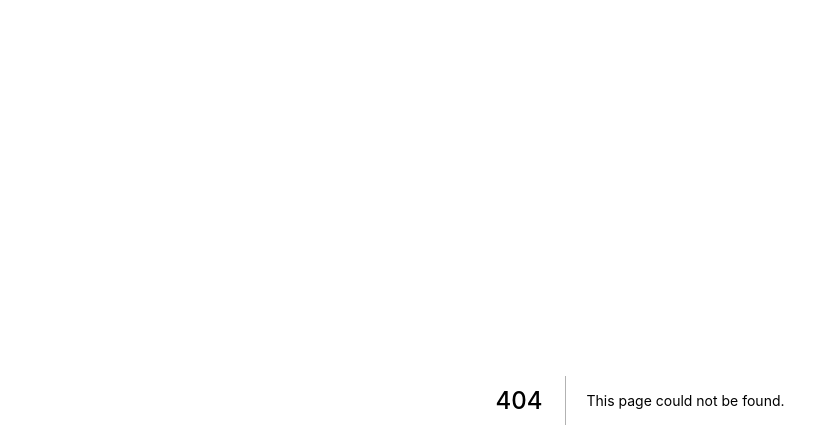
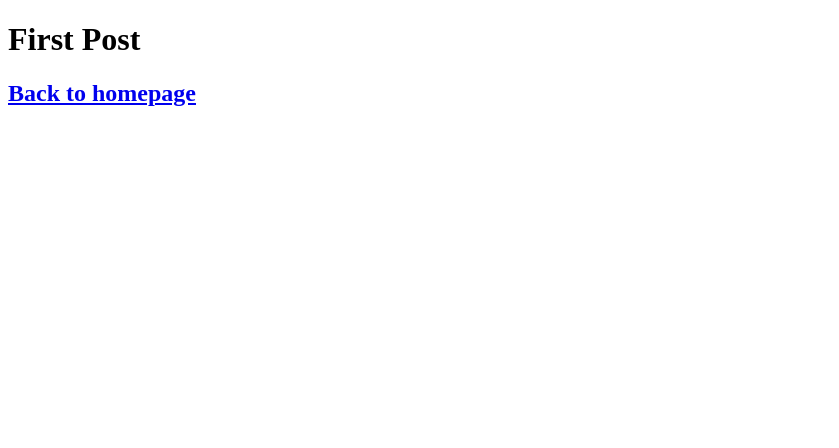
Before and after one commit to hforresthub/nextjsBlog, a Next.js app: page /posts/first-post in a window 1280 px wide. Before the commit this address had no page. Shown: the top 448 px of the page, without its empty margins (0-839 px from the left). Built offline with nearby package versions, Linux system fonts and the light colour scheme.

Commit message:
link routing tutorial

```diff
--- /dev/null
+++ b/pages/posts/first-post.js
@@ -0,0 +1,14 @@
+import Link from 'next/link'
+
+export default function FirstPost() {
+	return (
+		<>
+			<h1>First Post</h1>
+			<h2>
+				<Link href='/'>
+					<a className='classGoHere'>Back to homepage</a>
+				</Link>
+			</h2>
+		</>
+	)
+}
```
Also changed, not shown: pages/index.js (+6 -1 lines).
